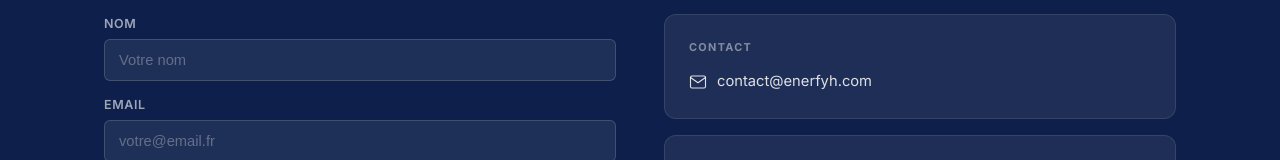
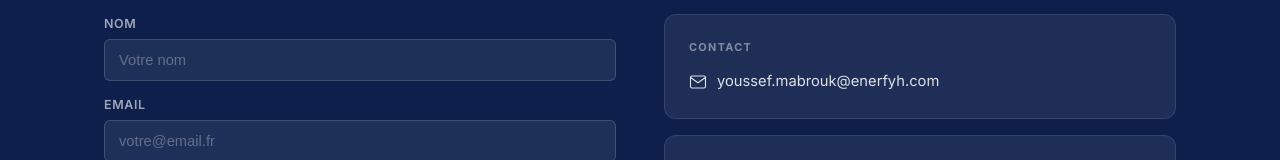
Before and after one commit to Imrane-Mou/enerfyh-site-project-template, a React (Create React App) app: page /projet/avesnes-le-comte in a window 1280 px wide. Shown: the part 7261-7421 px from the top of the page. Built offline with nearby package versions, Linux system fonts and the light colour scheme.

Commit message:
chnage email info

```diff
--- a/src/pages/ProjectPage.jsx
+++ b/src/pages/ProjectPage.jsx
@@ -475,7 +475,7 @@ export default function ProjectPage() {
             <div style={{ display: 'flex', flexDirection: 'column', gap: 16 }}>
               <div style={{ background: 'rgba(255,255,255,0.07)', borderRadius: 12, padding: '24px', border: '1px solid rgba(255,255,255,0.1)' }}>
                 <div style={{ fontSize: '0.68rem', fontWeight: 700, color: 'rgba(255,255,255,0.45)', letterSpacing: '0.12em', textTransform: 'uppercase', marginBottom: 14 }}>Contact</div>
-                <a href="mailto:contact@enerfyh.com" style={{ color: 'rgba(255,255,255,0.85)', textDecoration: 'none', display: 'flex', alignItems: 'center', gap: 10, fontSize: '0.92rem' }}><Icon name="mail" size={18} strokeWidth={1.5} /> contact@enerfyh.com</a>
+                <a href="mailto:youssef.mabrouk@enerfyh.com" style={{ color: 'rgba(255,255,255,0.85)', textDecoration: 'none', display: 'flex', alignItems: 'center', gap: 10, fontSize: '0.92rem' }}><Icon name="mail" size={18} strokeWidth={1.5} /> youssef.mabrouk@enerfyh.com</a>
               </div>
               <div style={{ background: 'rgba(255,255,255,0.07)', borderRadius: 12, padding: '24px', border: '1px solid rgba(255,255,255,0.1)' }}>
                 <div style={{ fontSize: '0.68rem', fontWeight: 700, color: 'rgba(255,255,255,0.45)', letterSpacing: '0.12em', textTransform: 'uppercase', marginBottom: 14 }}>Documents</div>
```
